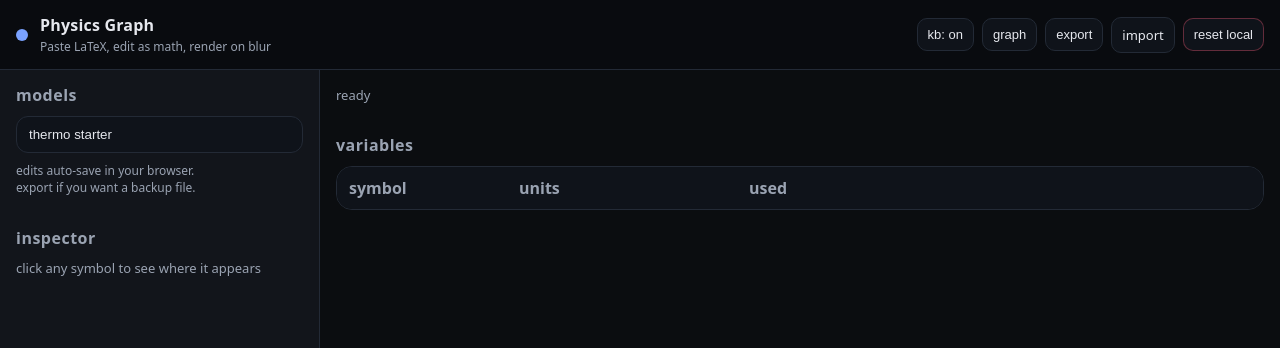
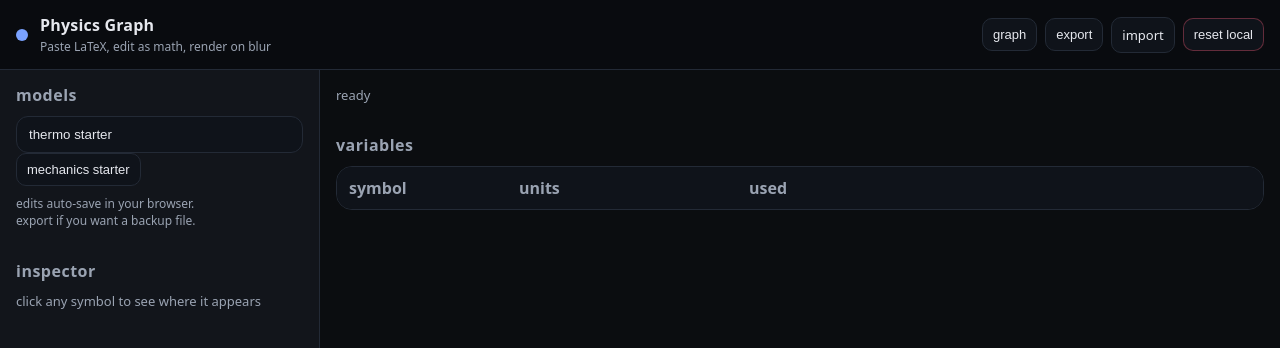
Before and after one commit to 42ndMoose/physics-graph, a plain HTML site: page docs/index.html in a window 1280 px wide. Shown: the top 348 px of the page. Drawn offline with nearby package versions, Linux system fonts and the light colour scheme.

Commit message:
Update index.html

```diff
--- a/docs/index.html
+++ b/docs/index.html
@@ -27,7 +27,6 @@
     </div>
 
     <div class="actions">
-      <button id="btnKbToggle" class="btn">kb: on</button>
       <button id="btnGraphSoon" class="btn" title="graph view next">graph</button>
       <button id="btnExport" class="btn">export</button>
       <label class="btn filebtn">
@@ -43,6 +42,7 @@
       <div class="panelTitle">models</div>
       <div class="panelBody">
         <button id="loadThermo" class="pill">thermo starter</button>
+        <button id="loadMechanics" class="btn">mechanics starter</button>
         <div class="hint">
           edits auto-save in your browser.<br />
           export if you want a backup file.
@@ -66,6 +66,5 @@
       <div id="varsTable" class="varsTable"></div>
     </section>
   </main>
-  <button id="btnKbHide" class="kbHide" style="display:none;">×</button>
 </body>
 </html>
```
